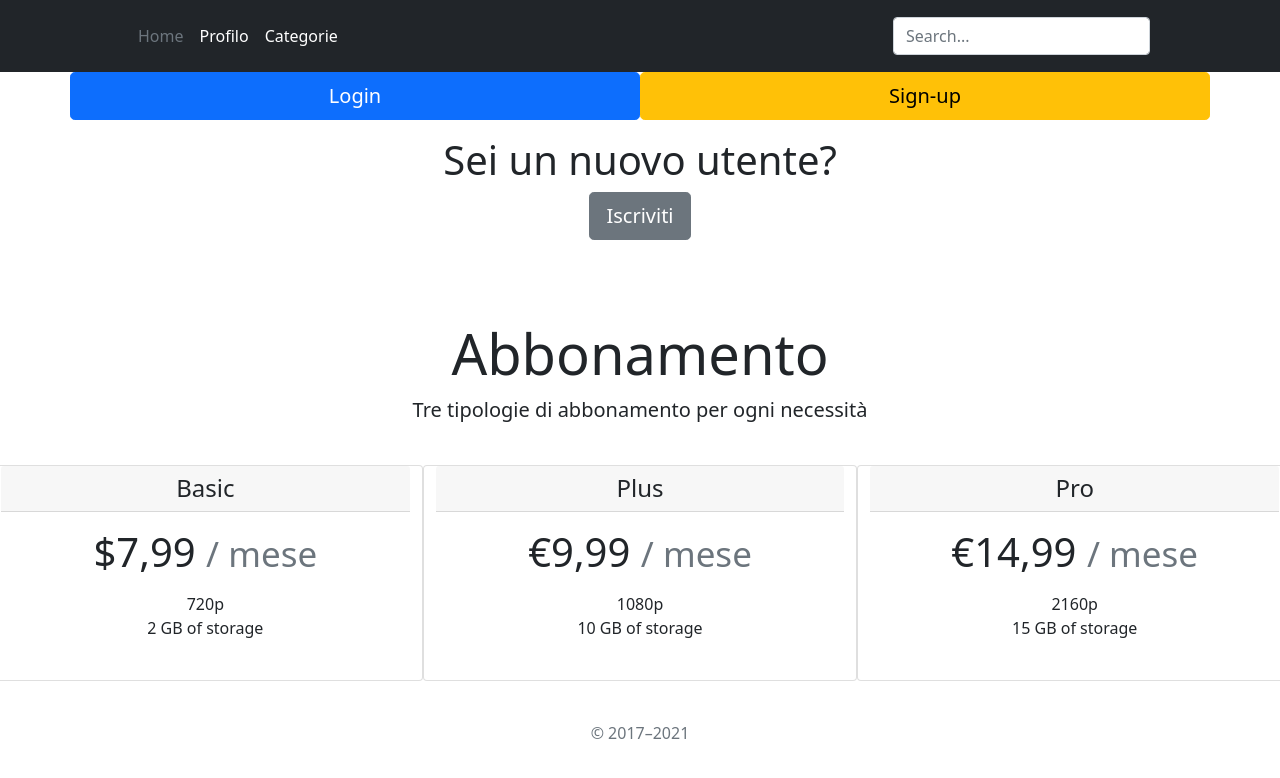
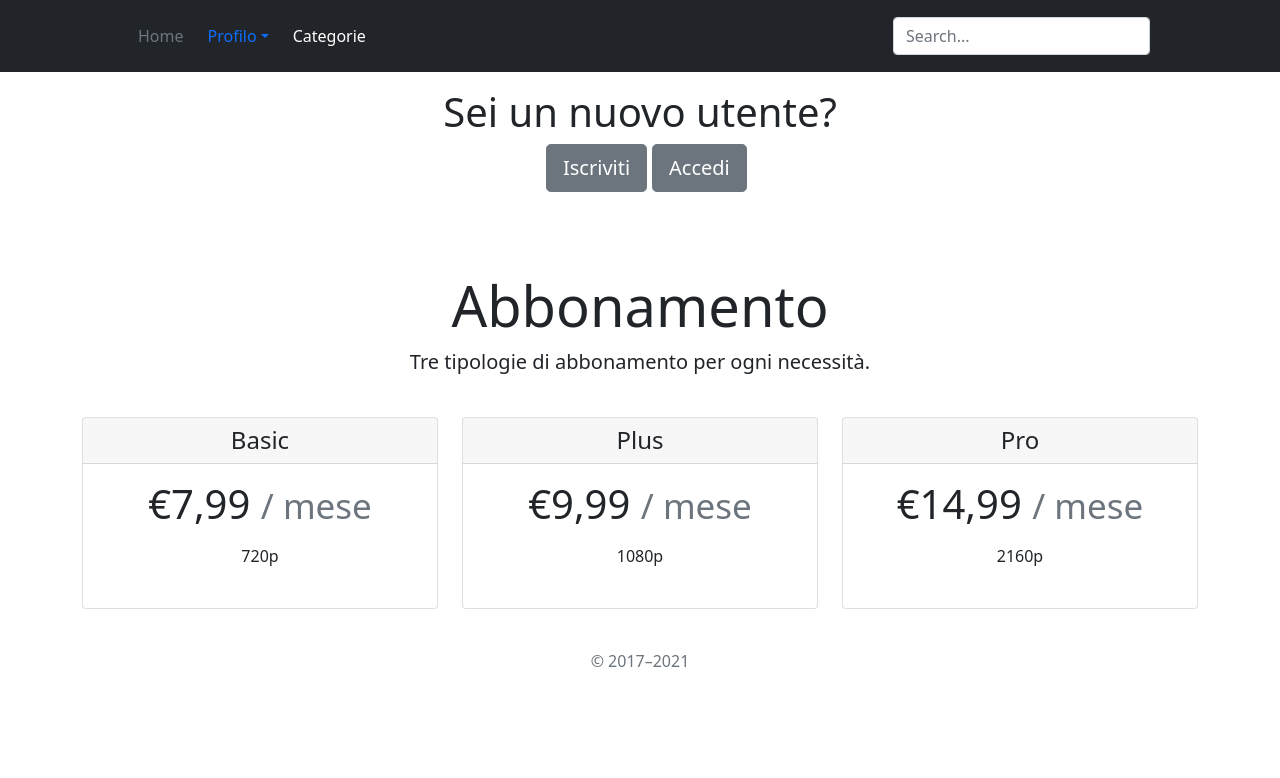
Before and after one commit to davidelomundo/InstantFlow, a PHP site: page / in a window 1280 px wide. Shown: the top 778 px of the page. Run offline with PHP 8.4, Linux system fonts and the light colour scheme; data that the repository does not hold is empty.

Commit message:
modifiche grafiche

```diff
--- a/includes/navbar.php
+++ b/includes/navbar.php
@@ -7,7 +7,16 @@
 
       <ul class="nav col-12 col-lg-auto me-lg-auto mb-2 justify-content-center mb-md-0">
         <li><a href="index.php" class="nav-link px-2 text-secondary">Home</a></li>
-        <li><a href="profile.php" class="nav-link px-2 text-white">Profilo</a></li>
+
+        <li class="nav-item dropdown show">
+              <a class="nav-link dropdown-toggle" id="dropdown07" data-toggle="dropdown" aria-haspopup="true" aria-expanded="true">Profilo</a>
+              <div class="dropdown-menu" aria-labelledby="dropdown07">
+                <a class="dropdown-item" href="#">Impostazioni</a>
+                <a class="dropdown-item" href="#">Abbonamento</a>
+                <a class="dropdown-item" href="#">Cronologia</a>
+              </div>
+        </li>
+
         <li><a href="cronologia.php" class="nav-link px-2 text-white">Categorie</a></li>
       </ul>
 
--- a/index.php
+++ b/index.php
@@ -14,21 +14,20 @@ $utente = new Utente($db);
 
 ?>
 
-<div class="col-12 container">
-        <div class="row " >
-            <a type="button" class="btn btn-primary btn-lg col-6" href="./login/index.php">Login</a>
-            <a type="button" class="btn btn-warning btn-lg col-6" href="./signup/index.php">Sign-up</a>
-        </div>
-    </div>
-</div>
-
 <div class="text-center">
   <div class="cover-container d-flex p-3 mx-auto flex-column">
         <main role="main" class="inner cover">
           <h1 class="cover-heading">Sei un nuovo utente?</h1>
-          <p class="lead">
-            <a href="./signup/index.php" class="btn btn-lg btn-secondary">Iscriviti</a>
-          </p>
+          <div class="row justify-content-center">
+            <p class="col-1 lead">
+              <a href="./signup/index.php" class="btn btn-lg btn-secondary">Iscriviti</a>
+            </p>
+
+            <p class="col-1 lead">
+              <a href="./login/index.php" class="btn btn-lg btn-secondary">Accedi</a>
+            </p>
+          </div>
+
         </main>
       </div>
 </div>
@@ -36,25 +35,28 @@ $utente = new Utente($db);
 
 <div class="pricing-header px-3 py-3 pt-md-5 pb-md-4 mx-auto text-center">
       <h1 class="display-4">Abbonamento</h1>
-      <p class="lead">Tre tipologie di abbonamento per ogni necessità</p>
-    </div>
+      <p class="lead">Tre tipologie di abbonamento per ogni necessità.</p>
+</div>
 
-    <div class="row card-deck mb-3 text-center">
-
-        <div class="col card mb-4 box-shadow">
+<div class="container">
+  <div class="card-deck mb-3 text-center">
+    <div class="row">
+      <div class="col">
+        <div class="card mb-4 box-shadow">
           <div class="card-header">
             <h4 class="my-0 font-weight-normal">Basic</h4>
           </div>
           <div class="card-body">
-            <h1 class="card-title pricing-card-title">$7,99 <small class="text-muted">/ mese</small></h1>
+            <h1 class="card-title pricing-card-title">€7,99 <small class="text-muted">/ mese</small></h1>
             <ul class="list-unstyled mt-3 mb-4">
               <li>720p</li>
-              <li>2 GB of storage</li>
             </ul>
           </div>
         </div>
+      </div>
 
-        <div class="col card mb-4 box-shadow">
+      <div class="col">
+        <div class="card mb-4 box-shadow">
           <div class="card-header">
             <h4 class="my-0 font-weight-normal">Plus</h4>
           </div>
@@ -62,12 +64,13 @@ $utente = new Utente($db);
             <h1 class="card-title pricing-card-title">€9,99 <small class="text-muted">/ mese</small></h1>
             <ul class="list-unstyled mt-3 mb-4">
               <li>1080p</li>
-              <li>10 GB of storage</li>
             </ul>
           </div>
         </div>
+      </div>
 
-        <div class="col card mb-4 box-shadow">
+      <div class="col">
+        <div class="card mb-4 box-shadow">
           <div class="card-header">
             <h4 class="my-0 font-weight-normal">Pro</h4>
           </div>
@@ -75,17 +78,19 @@ $utente = new Utente($db);
             <h1 class="card-title pricing-card-title">€14,99 <small class="text-muted">/ mese</small></h1>
             <ul class="list-unstyled mt-3 mb-4">
               <li>2160p</li>
-              <li>15 GB of storage</li>
             </ul>
           </div>
         </div>
       </div>
+    </div>
+  </div>
+</div>
 
 <?php
 
 foreach($utente->getUsers() as $row)
 {
-    echo $row['nome'] . "";
+    //echo $row['nome'] . "";
 }
 require_once 'includes/footer.php';
 ?>
```
